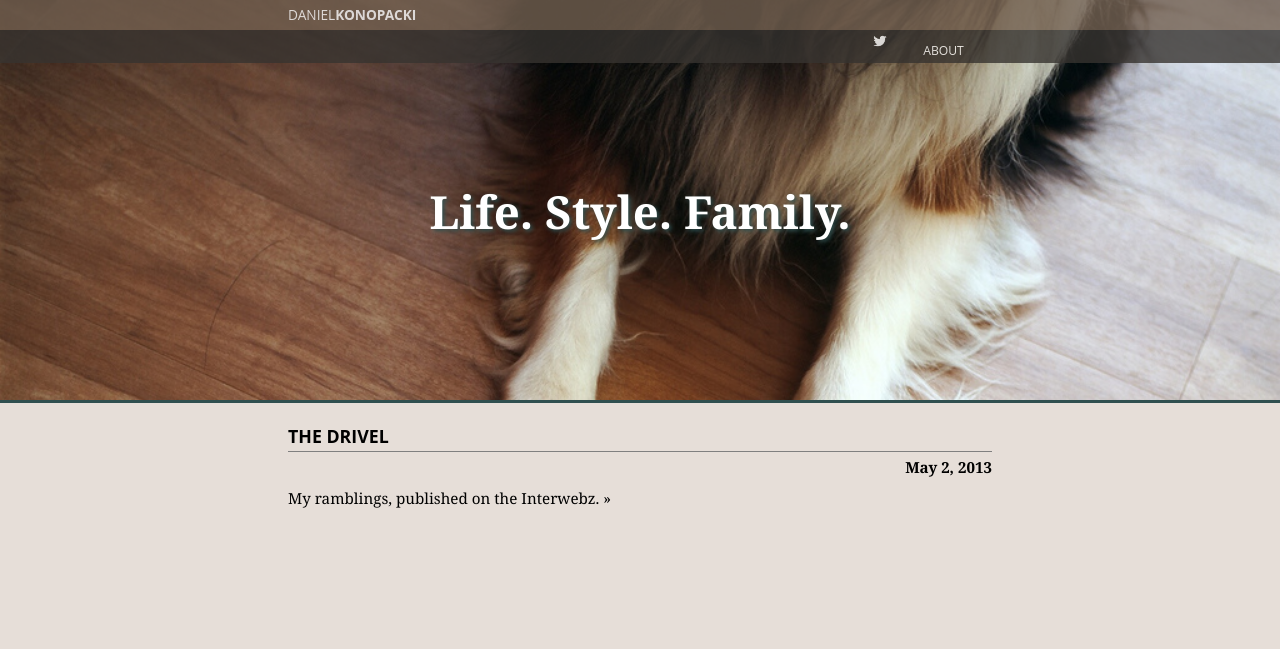
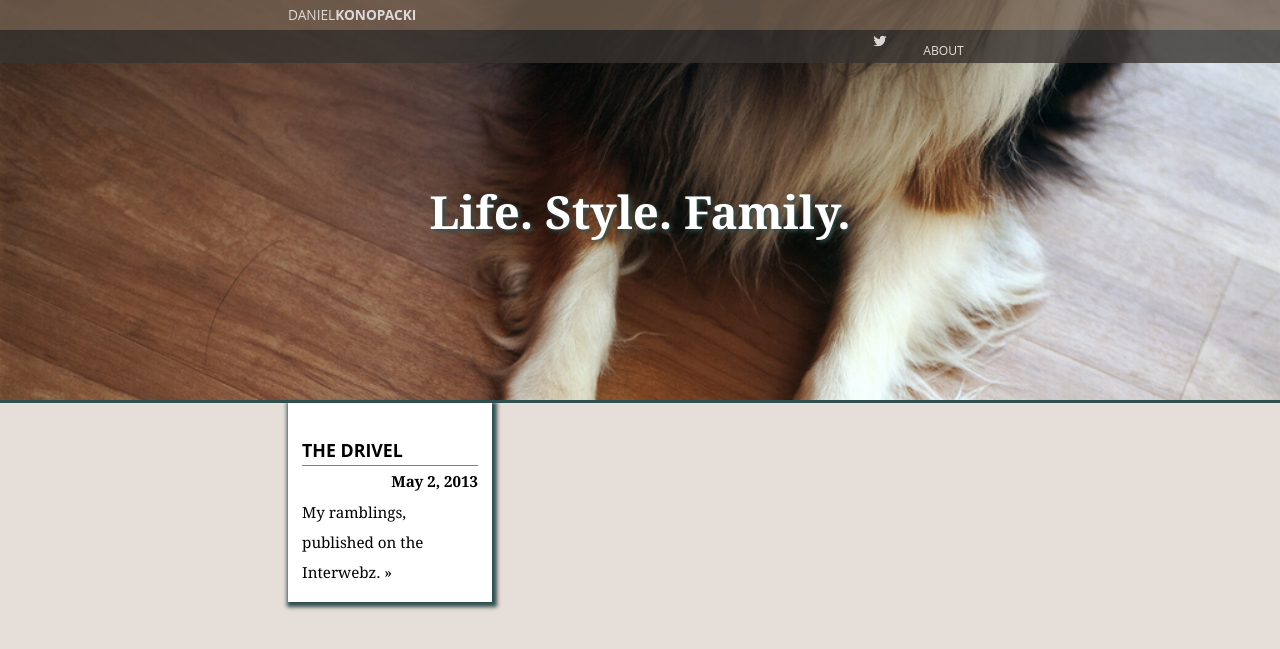
Before and after one commit to danielkonopacki/danielkonopacki.github.com, a Jekyll site: the page built from index.html, in a window 1280 px wide. Shown: the top 649 px of the page. Built offline with Jekyll 4.4.1, drawn with Linux system fonts in a browser that asks for light colours; Markdown is read by kramdown in place of the engine named in the settings.

Commit message:
Style changes

```diff
--- a/css/layout.css
+++ b/css/layout.css
@@ -55,6 +55,16 @@ html, body {
   text-align: right;
 }
 
+.post-blurb {
+  width: 25%;
+  padding: 2%;
+  background-color: white;
+  -moz-box-shadow: 2px 2px 4px 3px darkslategray;
+  -webkit-box-shadow: 2px 2px 4px 3px darkslategray;
+  box-shadow: 2px 2px 4px 3px darkslategray;
+  float: left;
+}
+
 .icon-link {
   text-indent: -9999px;
   overflow: hidden;
```
Also changed, not shown: 1 other file.
